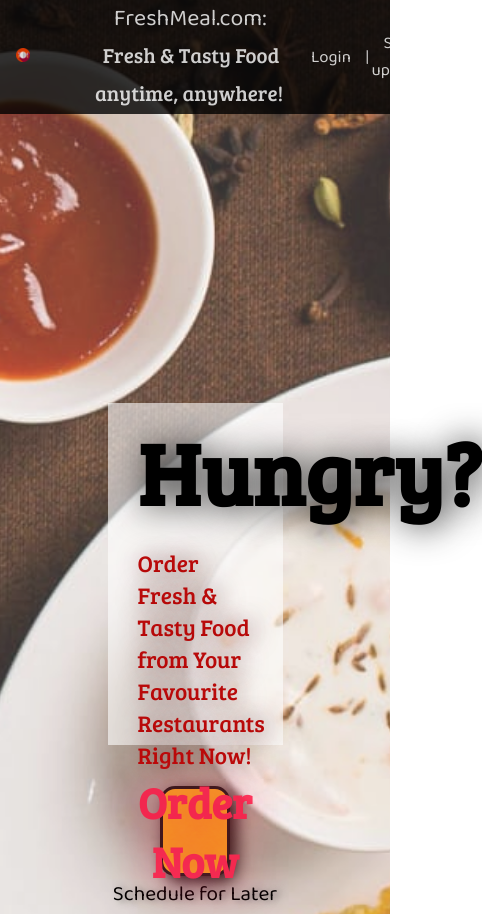
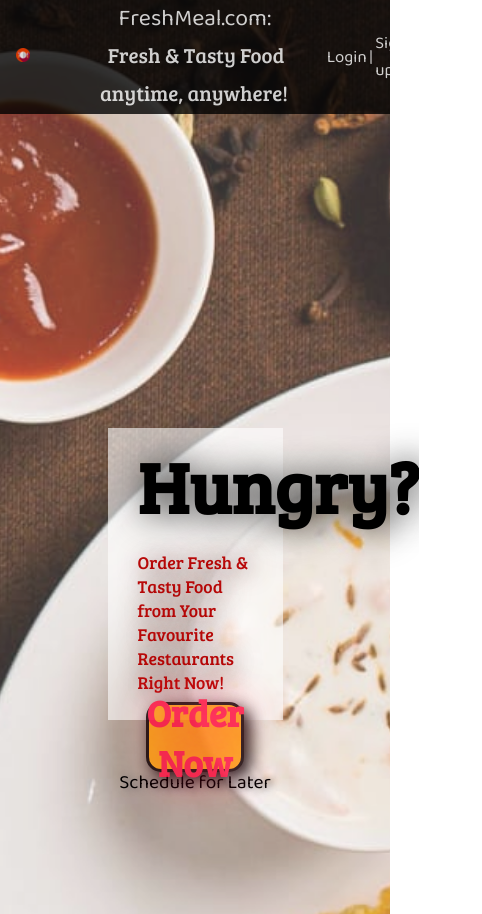
Before and after one commit to VaibhavC11/order-food, a plain HTML site: page index.html in a window 390 px wide. Shown: the top 914 px of the page, 482 px wide, since content can reach past the window. Drawn offline with Linux system fonts and the light colour scheme.

Commit message:
add responsive2

```diff
--- a/index.html
+++ b/index.html
@@ -8,7 +8,9 @@
     <link rel="icon" href="img/main-logo.png">
 
     <link rel="stylesheet" href="style/main.css">
-    <link rel="stylesheet" href="style/responsive1.css" media="screen and (max-width: 1820px)"> <!-- adding css along with media-query -->
+    <!-- adding css along with media-query -->
+    <link rel="stylesheet" href="style/responsive1.css" media="screen and (max-width: 1820px)">
+    <link rel="stylesheet" href="style/responsive2.css" media="screen and (max-width: 1630px)">
 
     <link rel="preconnect" href="https://fonts.gstatic.com">
     <link href="https://fonts.googleapis.com/css2?family=Baloo+Bhai+2&display=swap" rel="stylesheet">
--- /dev/null
+++ b/style/responsive2.css
@@ -0,0 +1,39 @@
+.navbar ul {
+    margin: 0;
+    font-size: 1rem;
+
+}
+
+.navbar ul .item>a {
+    padding: 0;
+    width: 50%;
+}
+
+#home-container {
+    height: 32.5%;
+}
+
+#home-container p {
+    font-size: 1.1rem;
+}
+
+.btn {
+    width: 25vw;
+    height: 70px;
+    font-size: 2.3rem;
+    margin: auto;
+}
+
+#home-container a {
+    font-size: 1.2rem;
+}
+
+@keyframes primary-animation {
+    from {
+        font-size: 3rem;
+        /* padding: 75px; */
+    }
+    to {
+        font-size: 4.5rem;
+    }
+}
```
